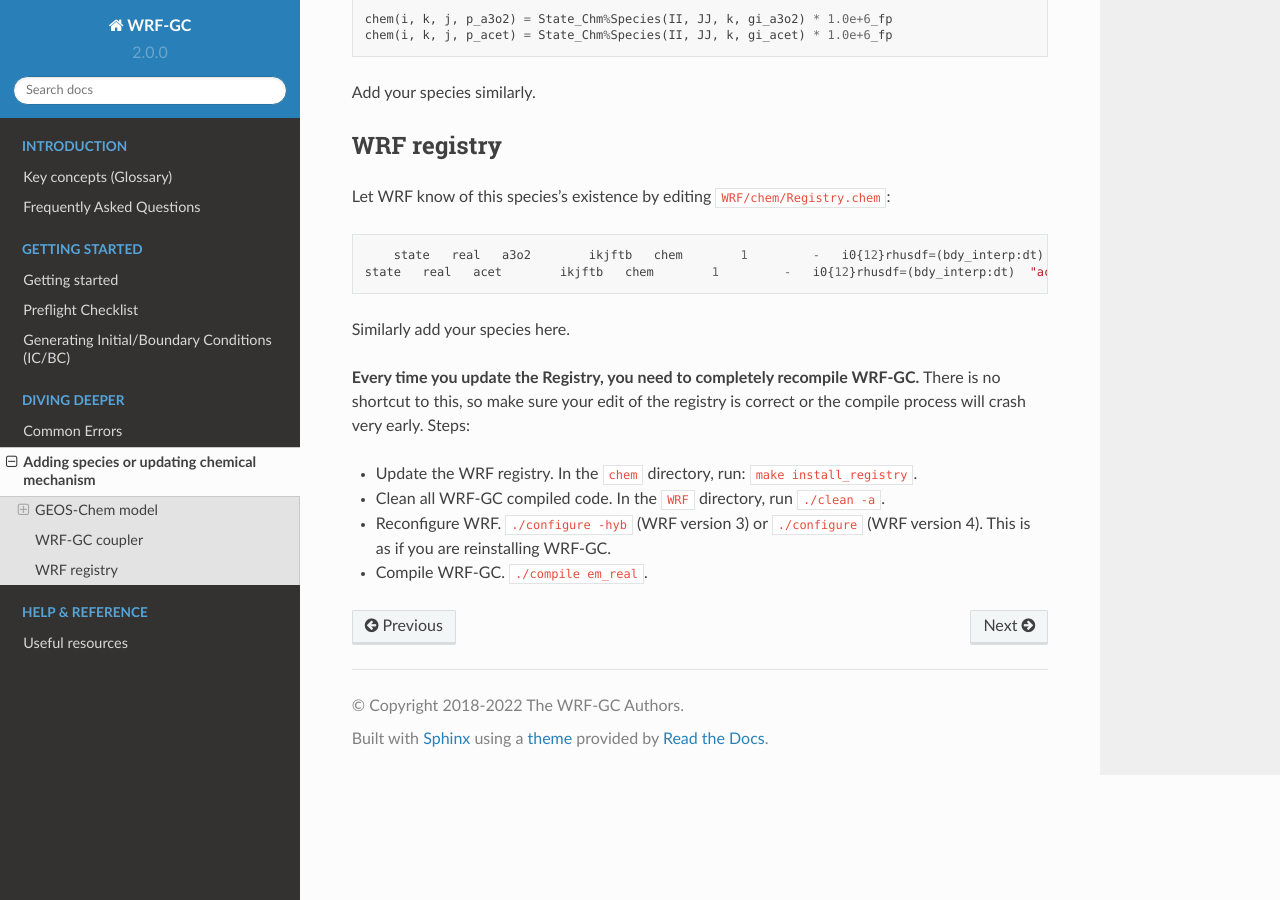
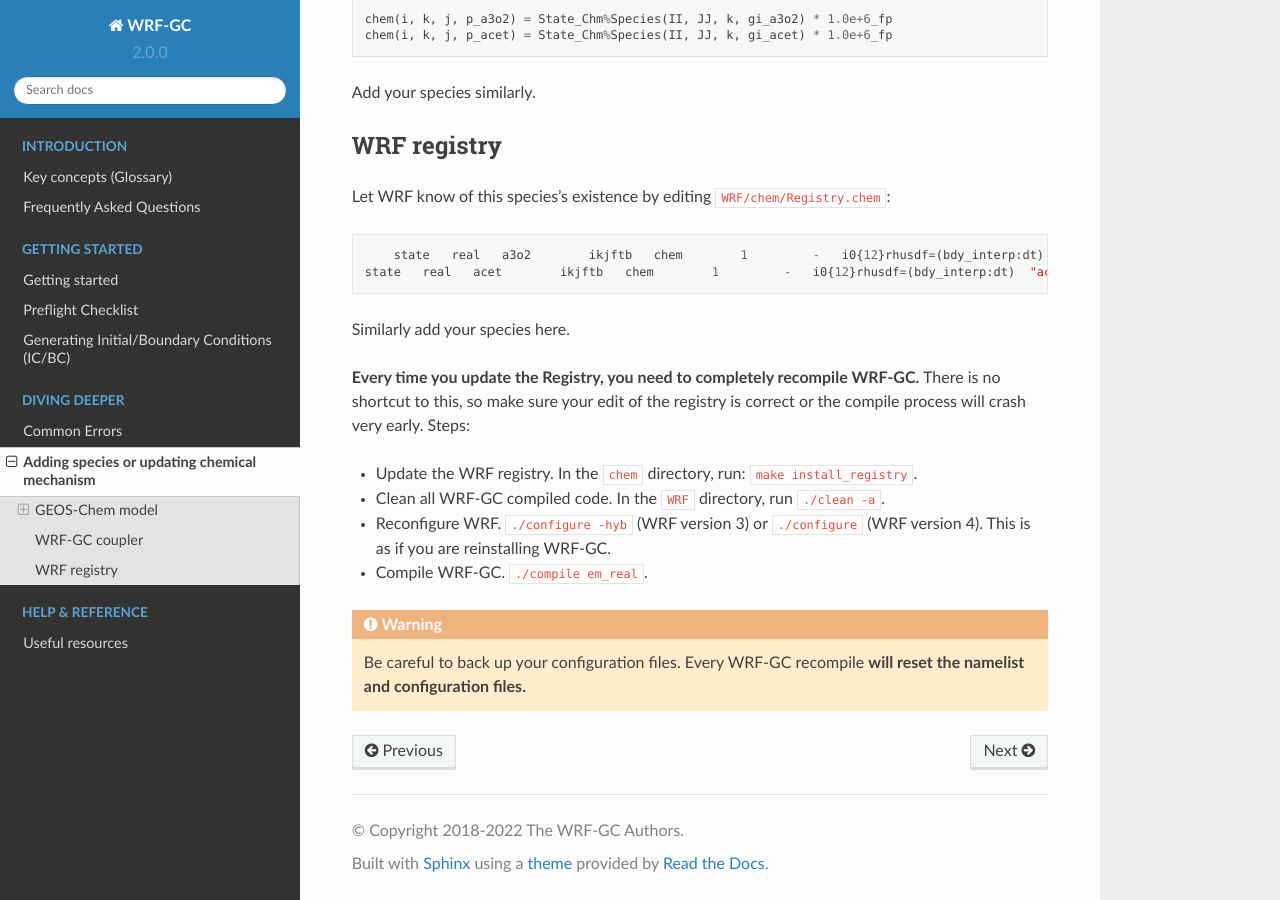
Before and after one commit to WRF-GC/documentation, a Sphinx documentation site: the page built from docs/source/newspecies.rst, in a window 1280 px wide and 900 px high, scrolled down 1962 px. Built offline with Sphinx 7.4.7 and the Read the Docs theme 2.0.0, drawn with Linux system fonts in a browser that asks for light colours.

Commit message:
Add recompile warning

```diff
--- a/docs/source/newspecies.rst
+++ b/docs/source/newspecies.rst
@@ -92,3 +92,6 @@
 * Clean all WRF-GC compiled code. In the ``WRF`` directory, run ``./clean -a``.
 * Reconfigure WRF. ``./configure -hyb`` (WRF version 3) or ``./configure`` (WRF version 4). This is as if you are reinstalling WRF-GC.
 * Compile WRF-GC.  ``./compile em_real``.
+
+.. warning::
+	Be careful to back up your configuration files. Every WRF-GC recompile **will reset the namelist and configuration files.**
```
